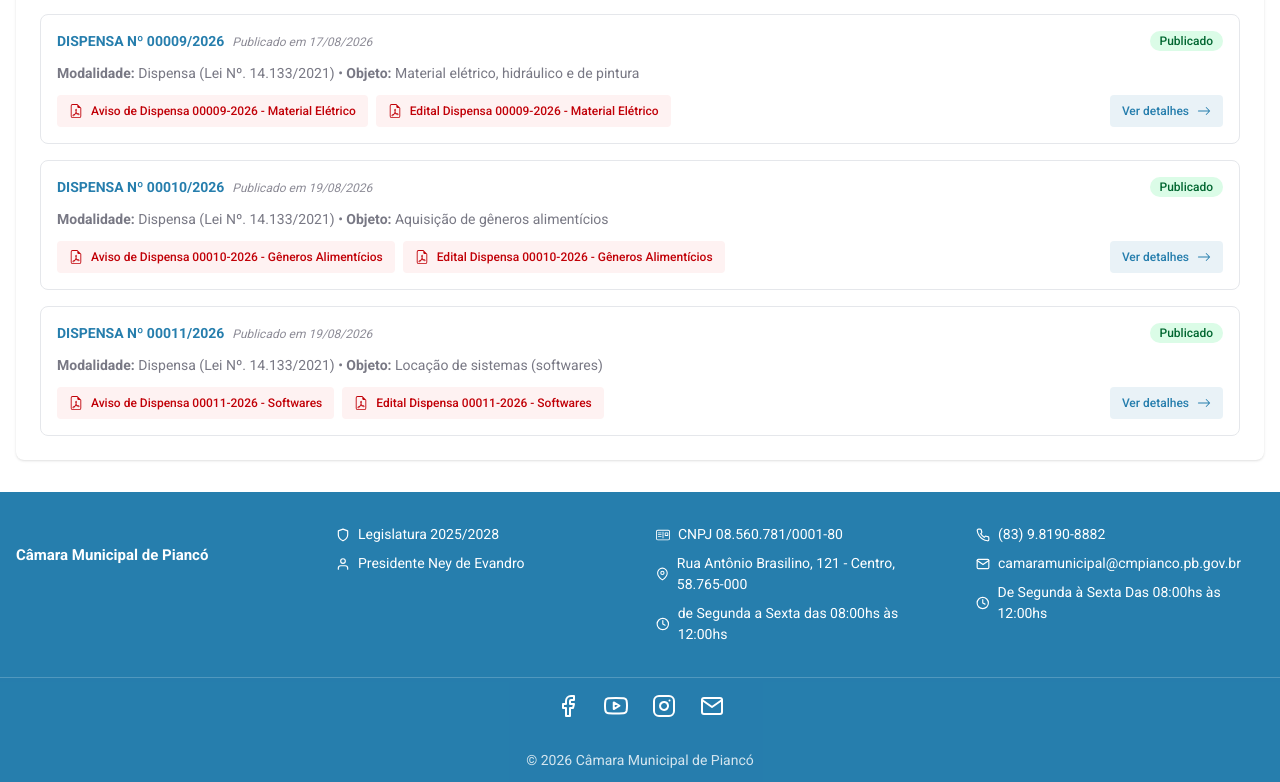
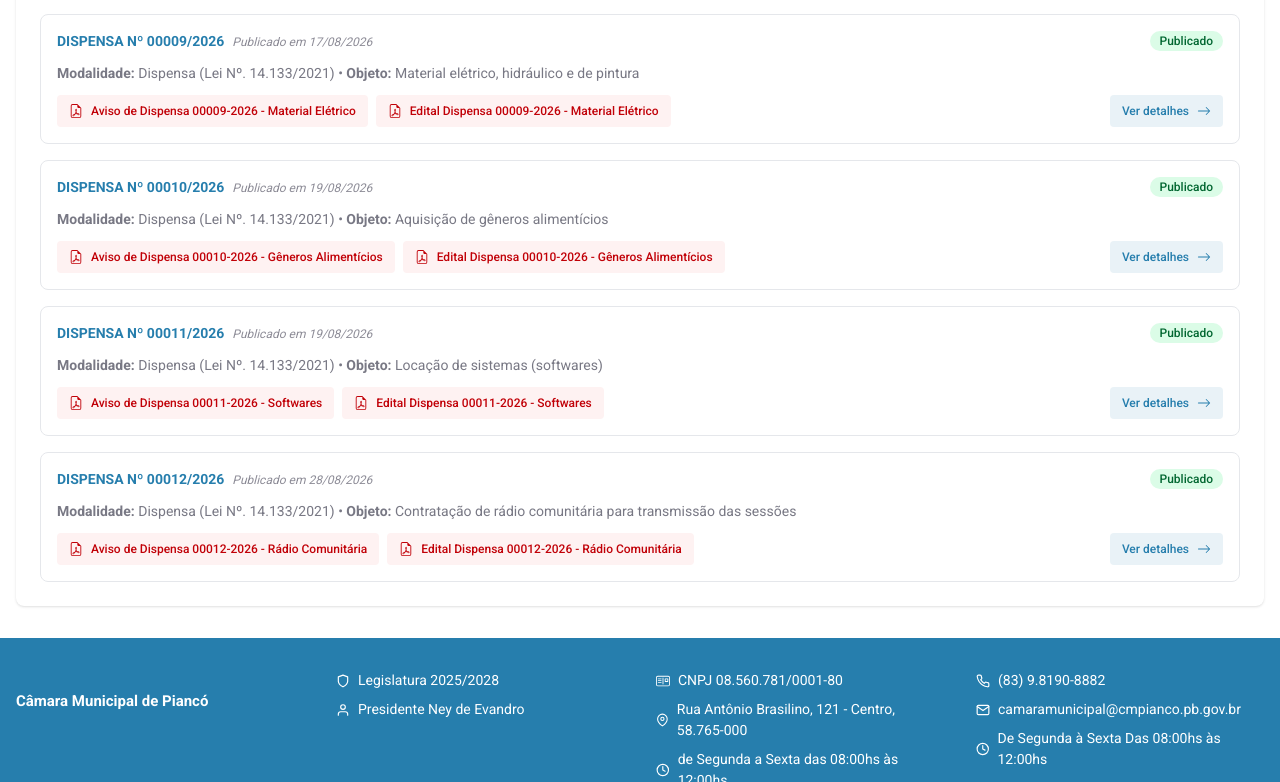
Before and after one commit to Thaleshtv/portal-camara-pianco, a Next.js app: page /licitacoes in a window 1280 px wide. Shown: the part 1859-2641 px from the top of the page. Built offline with nearby package versions, Linux system fonts and the light colour scheme.

Commit message:
Add new edital document for Radio Comunitaria (Dispensa 00012-2026)

```diff
--- a/src/app/licitacoes/[slug]/page.tsx
+++ b/src/app/licitacoes/[slug]/page.tsx
@@ -45,8 +45,14 @@ export default async function LicitacaoDetalhe({ params }: PageProps) {
     { label: "Nome da unidade gestora", value: licitacao.unidadeGestora },
     { label: "Código da unidade gestora (CNPJ)", value: licitacao.cnpj },
     { label: "Número da licitação", value: licitacao.numero },
+    ...(licitacao.processoAdministrativo
+      ? [{ label: "Processo administrativo", value: licitacao.processoAdministrativo }]
+      : []),
     { label: "Modalidade de licitação", value: licitacao.modalidade },
     { label: "Objeto da licitação", value: licitacao.objetoCompleto },
+    ...(licitacao.valorEstimado
+      ? [{ label: "Valor estimado", value: licitacao.valorEstimado }]
+      : []),
     { label: "Data de Credenciamento (Publicação)", value: licitacao.dataPublicacao },
     { label: "Data de realização", value: licitacao.dataRealizacao },
     { label: "Nome do Participante", value: licitacao.participante },
--- a/src/data/licitacoes.ts
+++ b/src/data/licitacoes.ts
@@ -7,9 +7,11 @@ export interface Licitacao {
   id: number
   slug: string
   numero: string
+  processoAdministrativo?: string
   modalidade: string
   objeto: string
   objetoCompleto: string
+  valorEstimado?: string
   unidadeGestora: string
   cnpj: string
   dataPublicacao: string
@@ -323,6 +325,35 @@ export const licitacoes: Licitacao[] = [
       },
     ],
   },
+  {
+    id: 12,
+    slug: "dispensa-de-licitacao-no-00012-2026",
+    numero: "00012/2026",
+    processoAdministrativo: "00018/2026",
+    modalidade: MODALIDADE,
+    objeto: "Contratação de rádio comunitária para transmissão das sessões",
+    objetoCompleto:
+      "Contratação de rádio comunitária para prestação de serviços de transmissão das sessões ordinárias, extraordinárias, solenes, especiais e audiências públicas da Câmara Municipal de Piancó - PB.",
+    valorEstimado: "R$ 19.200,00 (dezenove mil e duzentos reais)",
+    unidadeGestora: UNIDADE_GESTORA,
+    cnpj: CNPJ,
+    dataPublicacao: "28/08/2026",
+    dataRealizacao: "31/08/2026 a 02/09/2026, até às 13:00",
+    participante: "Aguardando participantes",
+    cnpjParticipante: "-",
+    valorProposta: "-",
+    status: "Publicado",
+    arquivos: [
+      {
+        nome: "Aviso de Dispensa 00012-2026 - Rádio Comunitária",
+        url: "/documents/AVISO DE DISPENSA 00012-2026 RADIO COMUNITARIA.pdf",
+      },
+      {
+        nome: "Edital Dispensa 00012-2026 - Rádio Comunitária",
+        url: "/documents/EDITAL DISPENSA 00012-2026 RADIO COMUNITARIA.pdf",
+      },
+    ],
+  },
 ]
 
 export function getLicitacaoBySlug(slug: string): Licitacao | undefined {
```
Also changed, not shown: 2 other files (tests, documents, lock files or other folders).
